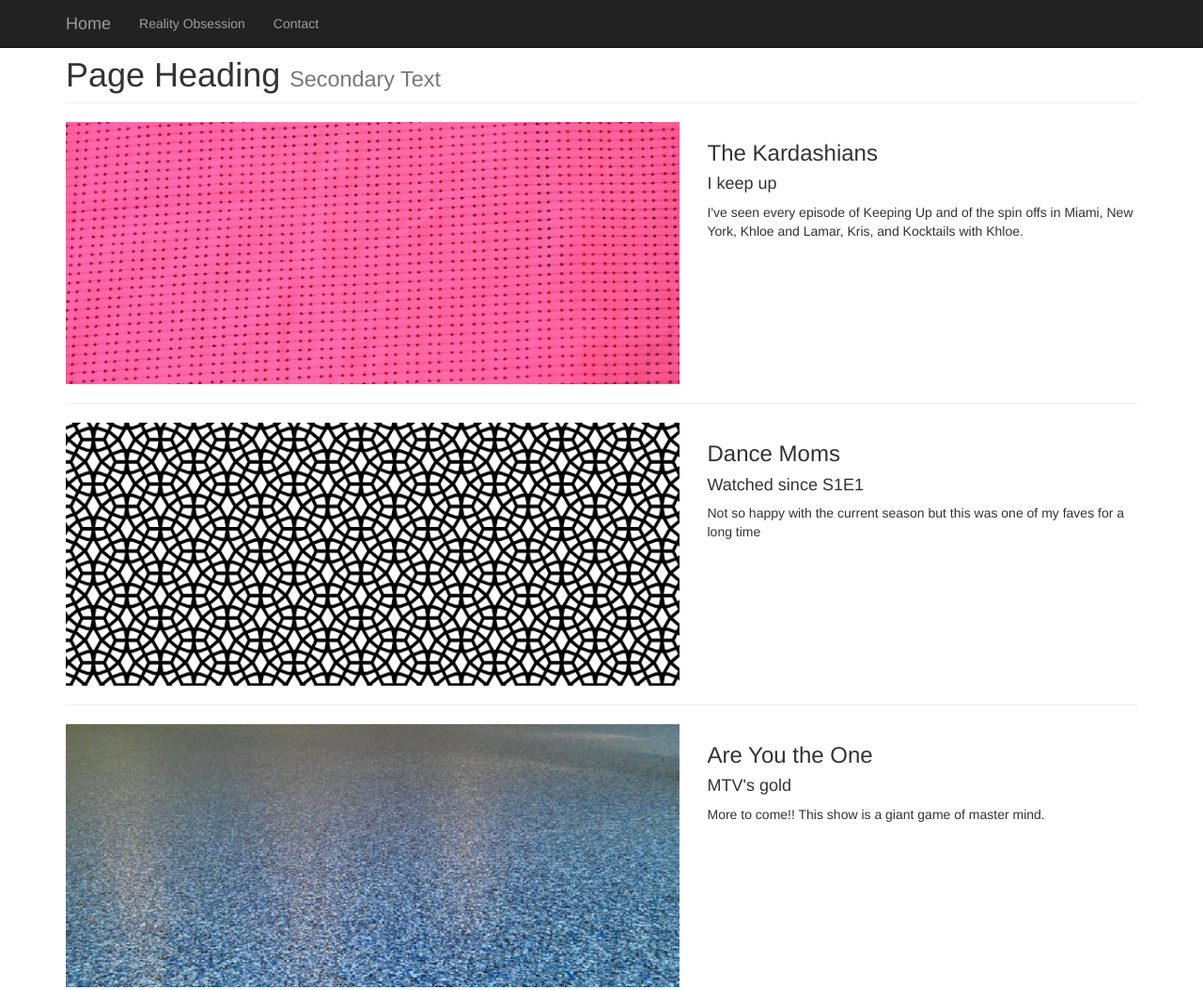
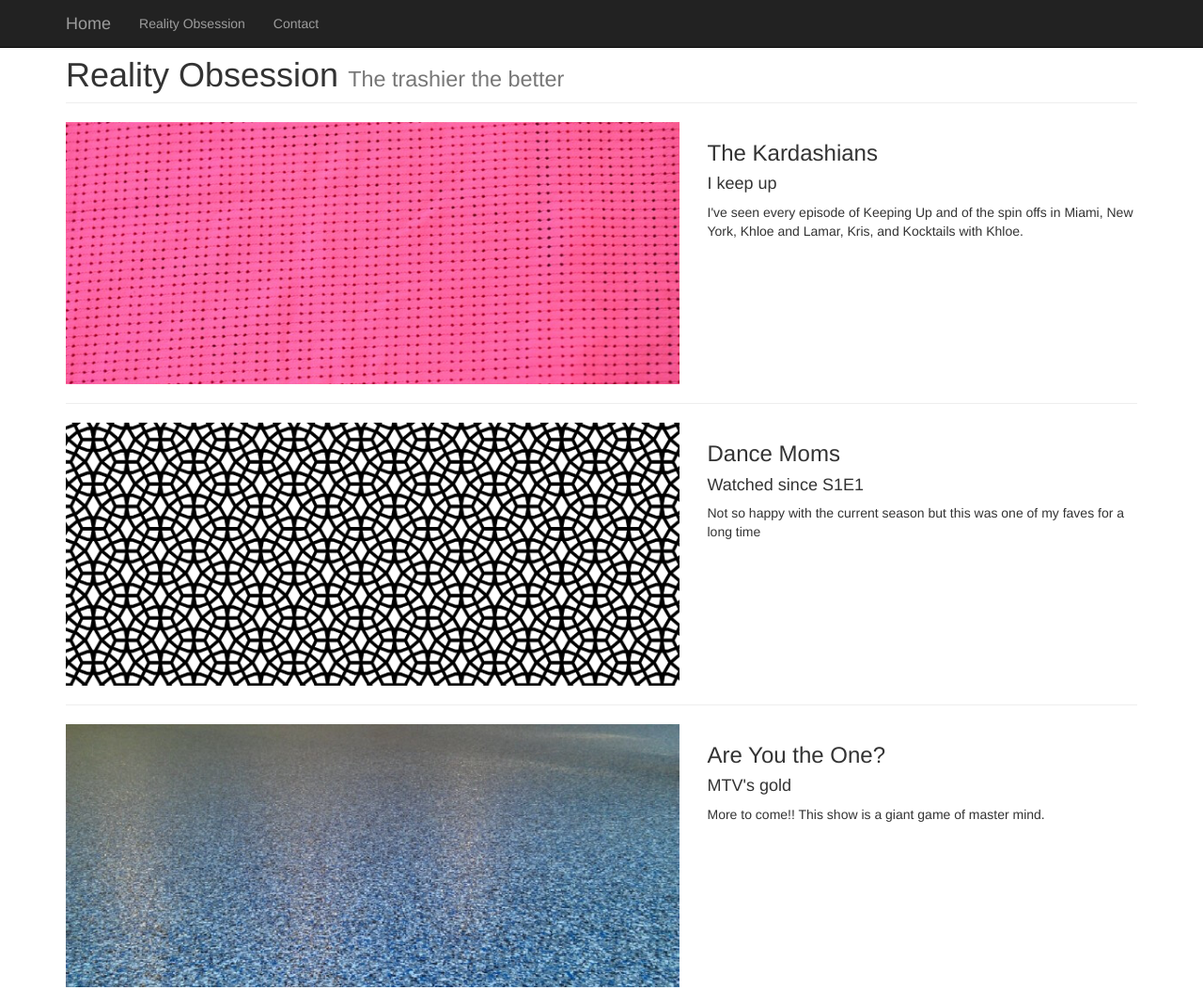
Before and after one commit to hmc-cs-tstannard/Teal, a plain HTML site: page realityobsession.html in a window 1280 px wide. Shown: the top 1054 px of the page at 94% size. Drawn offline with Linux system fonts and the light colour scheme.

Commit message:
update reality page

```diff
--- a/realityobsession.html
+++ b/realityobsession.html
@@ -66,8 +66,8 @@
         <!-- Page Heading -->
         <div class="row">
             <div class="col-lg-12">
-                <h1 class="page-header">Page Heading
-                    <small>Secondary Text</small>
+                <h1 class="page-header">Reality Obsession
+                    <small>The trashier the better</small>
                 </h1>
             </div>
         </div>
@@ -117,7 +117,7 @@
                 </a>
             </div>
             <div class="col-md-5">
-                <h3>Are You the One</h3>
+                <h3>Are You the One?</h3>
                 <h4>MTV's gold</h4>
                 <p>More to come!! This show is a giant game of master mind.</p>
                 <!-- <a class="btn btn-primary" href="#">View Project <span class="glyphicon glyphicon-chevron-right"></span></a> -->
```
